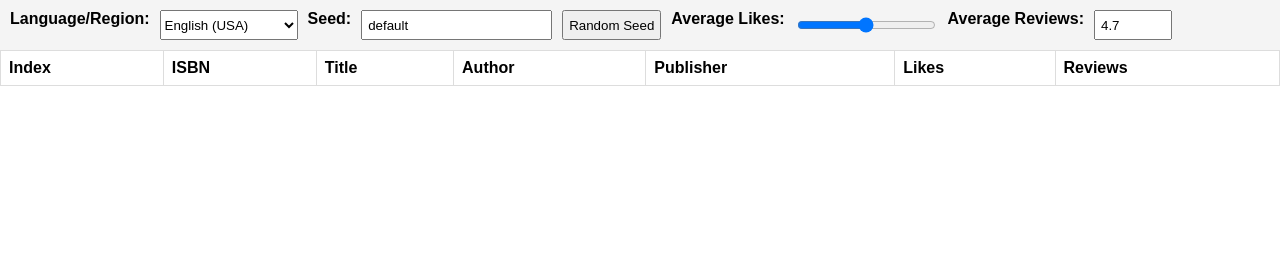
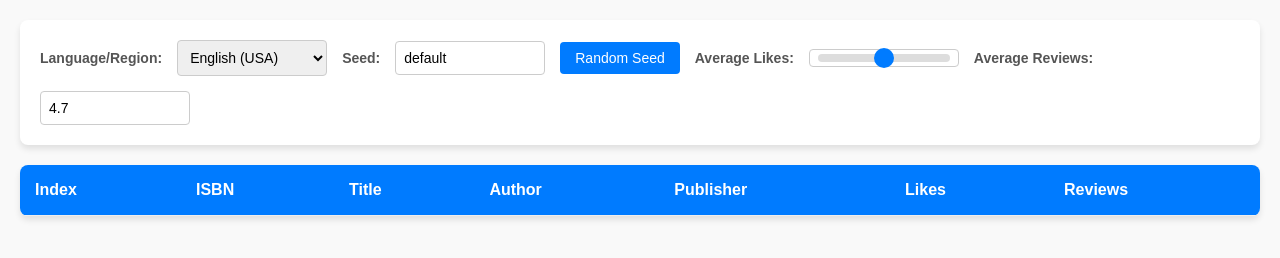
Before and after one commit to AbdullohAbdulxamidov/Intern-Task-5, a website: page public/index.html in a window 1280 px wide. Drawn offline with Linux system fonts and the light colour scheme; no server answers.

Commit message:
Updated css

```diff
--- a/public/style.css
+++ b/public/style.css
@@ -1,34 +1,158 @@
-body {
-    font-family: Arial, sans-serif;
+/* General Reset */
+* {
     margin: 0;
     padding: 0;
+    box-sizing: border-box;
 }
 
+body {
+    font-family: 'Arial', sans-serif;
+    line-height: 1.6;
+    background-color: #f9f9f9;
+    color: #333;
+    padding: 20px;
+}
+
+/* Header Section */
 #controls {
     display: flex;
     flex-wrap: wrap;
-    gap: 10px;
-    padding: 10px;
-    background-color: #f4f4f4;
+    gap: 15px;
+    align-items: center;
+    padding: 20px;
+    background: #ffffff;
+    border-radius: 8px;
+    box-shadow: 0 4px 6px rgba(0, 0, 0, 0.1);
+    margin-bottom: 20px;
 }
 
 #controls label {
     font-weight: bold;
+    font-size: 14px;
+    color: #555;
 }
 
-#controls input,
-#controls button {
-    padding: 5px;
+#controls select,
+#controls input[type="text"],
+#controls input[type="number"],
+#controls input[type="range"] {
+    padding: 8px;
+    border: 1px solid #ccc;
+    border-radius: 4px;
+    font-size: 14px;
+    width: 150px;
 }
 
+#controls button {
+    padding: 8px 15px;
+    background-color: #007bff;
+    color: white;
+    border: none;
+    border-radius: 4px;
+    cursor: pointer;
+    font-size: 14px;
+    transition: background-color 0.3s ease;
+}
+
+#controls button:hover {
+    background-color: #0056b3;
+}
+
+/* Range Slider Styling */
+input[type="range"] {
+    width: 200px;
+    height: 10px;
+    background: transparent;
+    -webkit-appearance: none;
+    appearance: none;
+}
+
+input[type="range"]::-webkit-slider-runnable-track {
+    width: 100%;
+    height: 8px;
+    background: #ddd;
+    border-radius: 5px;
+    cursor: pointer;
+}
+
+input[type="range"]::-webkit-slider-thumb {
+    -webkit-appearance: none;
+    appearance: none;
+    width: 20px;
+    height: 20px;
+    background: #007bff;
+    border-radius: 50%;
+    cursor: pointer;
+    margin-top: -6px;
+}
+
+input[type="range"]::-moz-range-track {
+    width: 100%;
+    height: 8px;
+    background: #ddd;
+    border-radius: 5px;
+    cursor: pointer;
+}
+
+input[type="range"]::-moz-range-thumb {
+    width: 20px;
+    height: 20px;
+    background: #007bff;
+    border-radius: 50%;
+    cursor: pointer;
+}
+
+/* Table Styling */
 #bookTable {
     width: 100%;
     border-collapse: collapse;
+    margin-bottom: 20px;
+    background: #ffffff;
+    border-radius: 8px;
+    overflow: hidden;
+    box-shadow: 0 4px 6px rgba(0, 0, 0, 0.1);
 }
 
 #bookTable th,
 #bookTable td {
-    border: 1px solid #ddd;
-    padding: 8px;
+    padding: 12px 15px;
     text-align: left;
+    border-bottom: 1px solid #eee;
 }
+
+#bookTable th {
+    background-color: #007bff;
+    color: white;
+    font-weight: bold;
+}
+
+#bookTable tr:nth-child(even) {
+    background-color: #f9f9f9;
+}
+
+#bookTable tr:hover {
+    background-color: #f1f1f1;
+}
+
+/* Infinite Scroll Loading Indicator */
+.loading {
+    text-align: center;
+    padding: 20px;
+    font-size: 16px;
+    color: #555;
+}
+
+/* Responsive Design */
+@media (max-width: 768px) {
+    #controls {
+        flex-direction: column;
+        align-items: flex-start;
+    }
+
+    #controls select,
+    #controls input[type="text"],
+    #controls input[type="number"],
+    #controls input[type="range"] {
+        width: 100%;
+    }
+}
```
